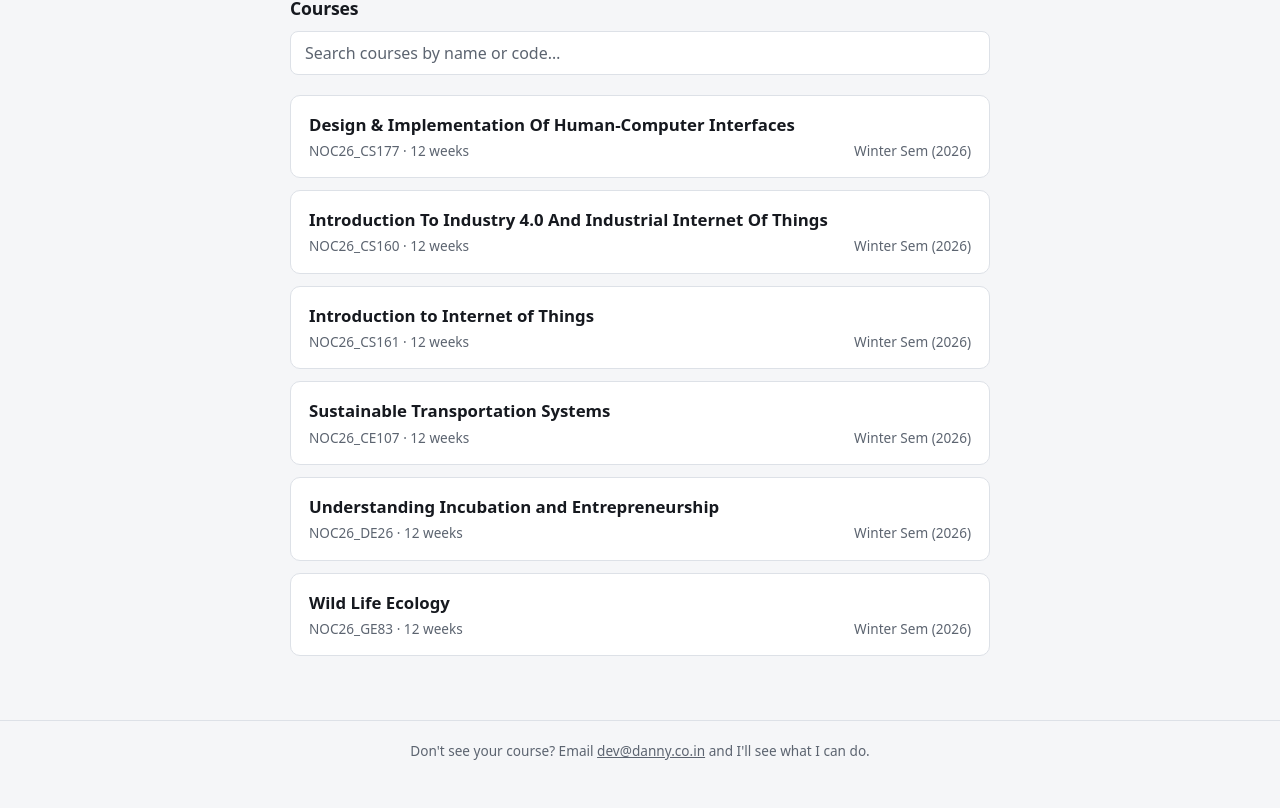
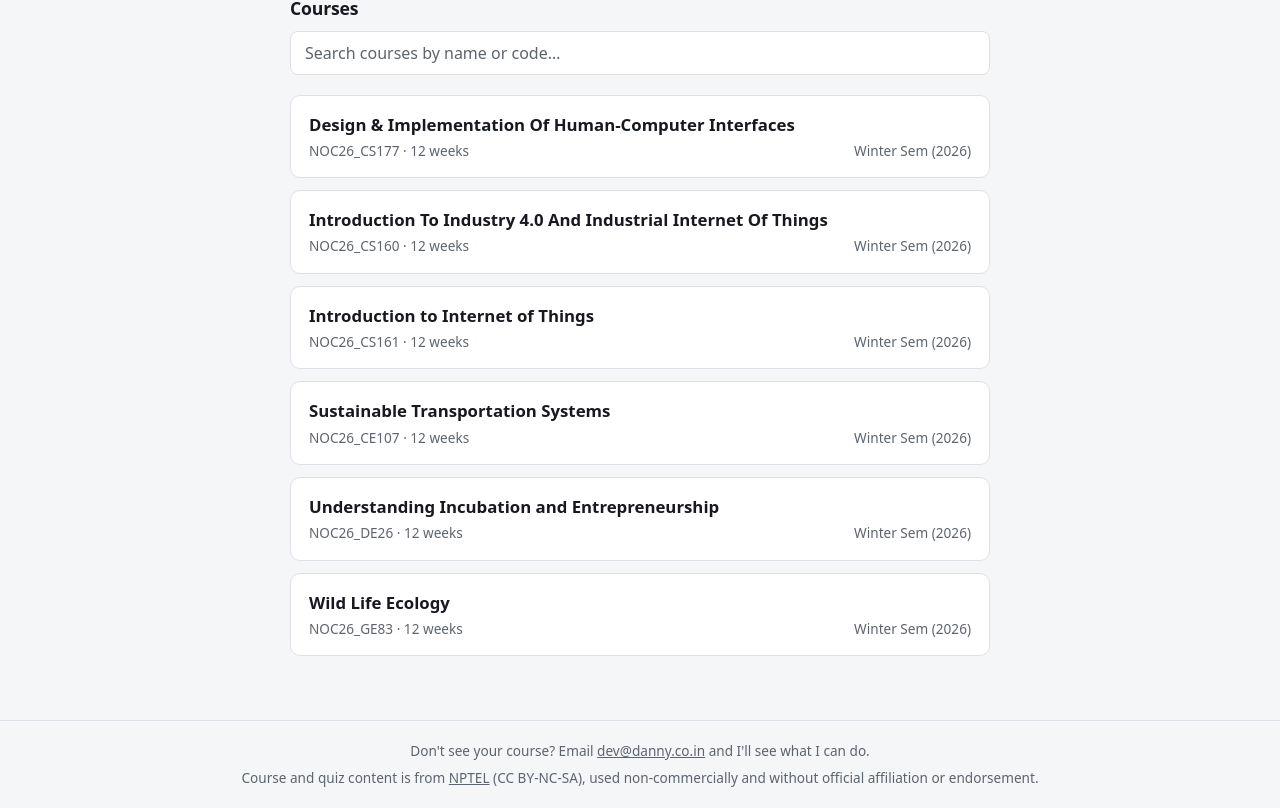
Before and after one commit to itsdannydev/nptel-practice, a React (Vite) app: page / in a window 1280 px wide. Shown: the part 173-981 px from the top of the page. Before the commit the page ends 955 px from the top, so only its background shows below. Built offline with nearby package versions, Linux system fonts and the light colour scheme.

Commit message:
added NPTEL footer attribution/disclaimer

```diff
--- a/src/App.tsx
+++ b/src/App.tsx
@@ -30,6 +30,14 @@ function Layout() {
             Don't see your course? Email{' '}
             <a href="mailto:dev@danny.co.in">dev@danny.co.in</a> and I'll see what I can do.
           </p>
+          <p className="site-disclaimer">
+            Course and quiz content is from{' '}
+            <a href="https://nptel.ac.in" target="_blank" rel="noopener noreferrer">
+              NPTEL
+            </a>{' '}
+            (CC BY-NC-SA), used non-commercially and without official affiliation or
+            endorsement.
+          </p>
         </div>
       </footer>
     </>
--- a/src/styles.css
+++ b/src/styles.css
@@ -135,6 +135,10 @@ main.container {
 
 .site-footer p {
   margin: 0;
+}
+
+.site-footer .site-disclaimer {
+  margin-top: 6px;
 }
 
 .site-footer a {
```
